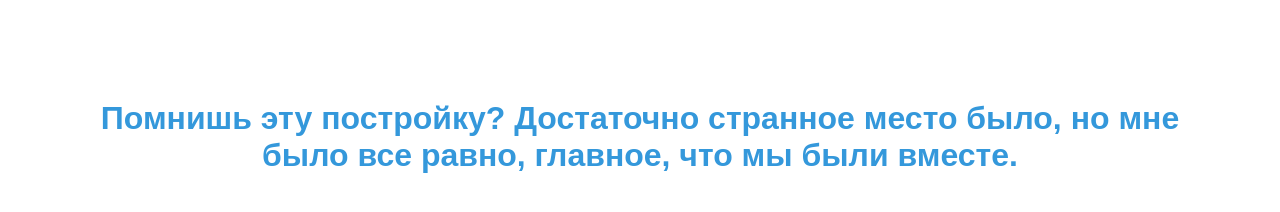
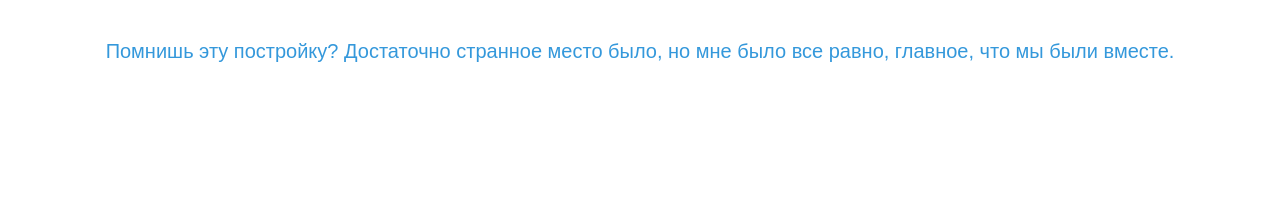
Before and after one commit to Saintkenn/photo-4, a plain HTML site: page index.html in a window 1280 px wide. Drawn offline with Linux system fonts and the light colour scheme.

Commit message:
Update index.html

```diff
--- a/index.html
+++ b/index.html
@@ -7,15 +7,16 @@
     <style>
         body {
             text-align: center;
-            margin: 100px;
+            margin: 40px;
             font-family: Arial, sans-serif;
         }
-        h1 {
+        p {
             color: #3498db;
+            font-size: 20px;
         }
     </style>
 </head>
 <body>
-    <h1>Помнишь эту постройку? Достаточно странное место было, но мне было все равно, главное, что мы были вместе.</h1>
+    <p>Помнишь эту постройку? Достаточно странное место было, но мне было все равно, главное, что мы были вместе.</p>
 </body>
 </html>
```
